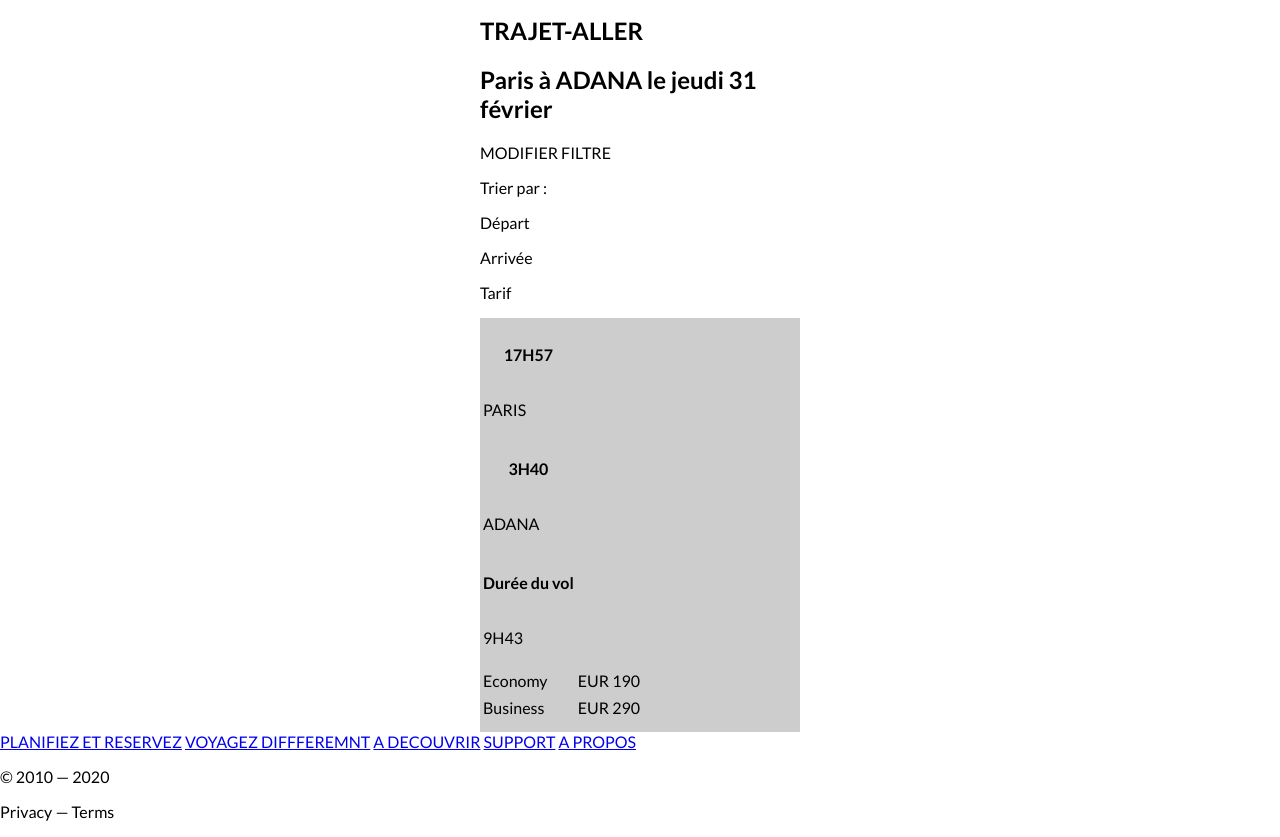
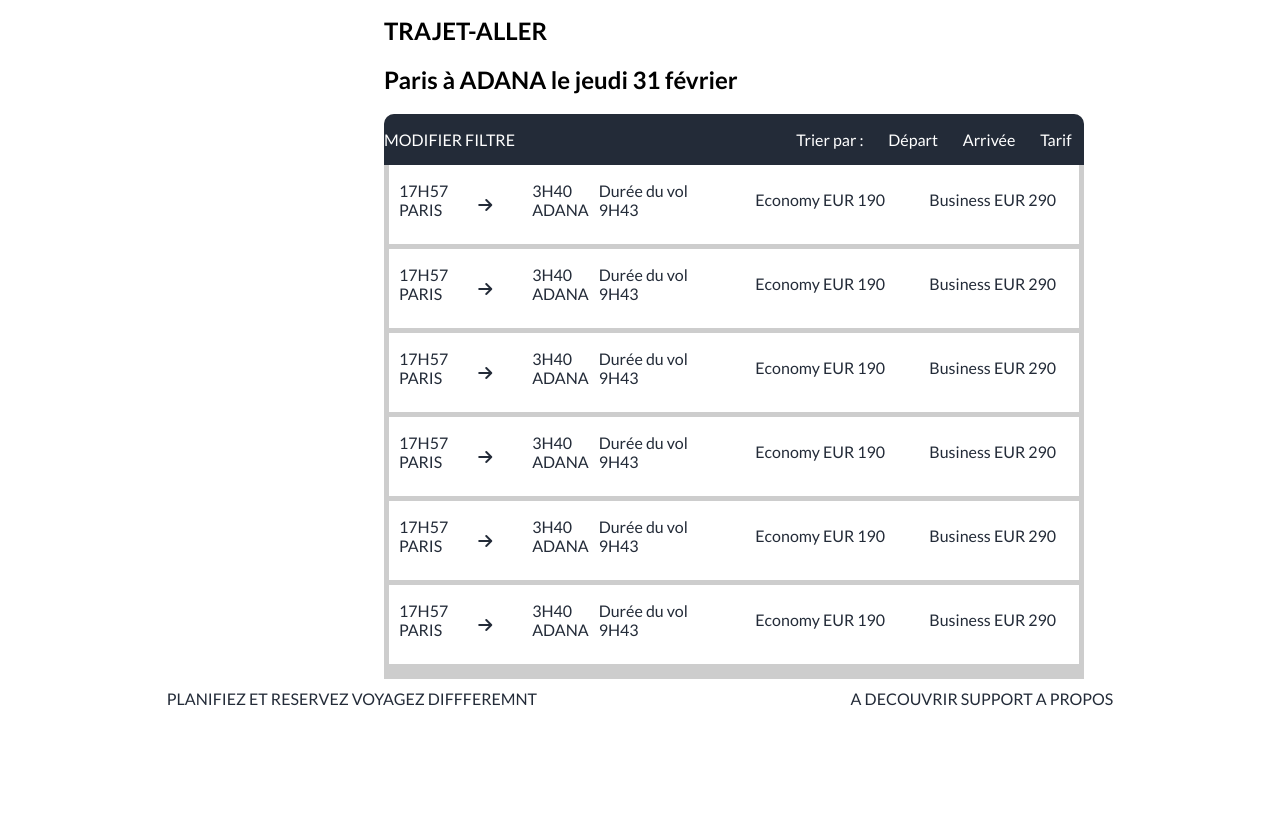
Before and after one commit to Dawson95/integration, a plain HTML site: page horaire.html in a window 1280 px wide. Shown: the part 68-905 px from the top of the page. After the commit the page ends 800 px from the top, so only its background shows below. Drawn offline with Linux system fonts and the light colour scheme.

Commit message:
second commit

```diff
--- a/css/decouvrir.css
+++ b/css/decouvrir.css
@@ -47,9 +47,10 @@ body {
 }
 
 .contenue {
+    padding: 25px;
     margin: 0 auto;
     display: flex;
-    width: 25%;
+    width: 45%;
 
 }
 .img-1{
--- a/css/horaire.css
+++ b/css/horaire.css
@@ -1,12 +1,79 @@
 .contenu {
      margin: 0 auto;
-     width: 25%;
+     width: 40%;
 
 }
+
+.horaire{
+    width:  700px;
+    height: auto;
+    background-color: #CDCDCD;
+    border-radius: 10px 10px 0 0 ;
+    padding-bottom: 10px;
+}
+
+.header{
+    border-radius: 10px 10px 0 0;
+    background-color: #232B38;
+    color: #fff;
+    display: grid;
+    grid-template-columns: 200px 200px 300px;
+    grid-area: header;
+}
+
+
+.header2 {
+    display: flex;
+    justify-content: space-around;
+}
+
+.cont{
+    width: 100%;
+
+}
+
+.cont1{
+    margin-left: 5px;
+    margin-right: 5px;
+    margin-bottom: 5px;
+
+    display: grid;
+    grid-template-columns: 50% 25% 25%;
+    color: #232B38;
+    background-color: #FFFFFF;
+}
+.icone{
+    padding: 30px;
+}
+.cont-item1 {
+
+    display: flex;
+    width: 100%;
+
+}
+.cont-item2{
+
+    padding-top: 25px;
+    text-align: center;
+}
+
+.cont-item3 {
+    padding-top: 25px;
+    text-align: center;
+}
+
+.cont-item1 p{
+    margin-left: 10px;
+}
+
 
 .contenu2{
     background-color: #CDCDCD;
 }
-.tab-down{
+@media screen and (max-width:750px) {
+    .cont1{
+
+        flex-direction: column;
+    }
 
 }
--- a/css/style.css
+++ b/css/style.css
@@ -2,6 +2,7 @@
 @import url('https://fonts.googleapis.com/css2?family=Lato:wght@100;300;400;700;900&display=swap');
 
 body{
+    box-sizing: border-box;
     margin: 0 ;
     padding: 0;
     font-family: 'Lato';
@@ -12,14 +13,28 @@ body{
     margin: auto;
 }
 
+.fas fa-search{
+    background-color: #ed3330;
+}
+
 .btn{
 
-    width: 35px;
-    height: 46px;
+    width: 40px;
+    height: 30px;
     color: #fff;
-    font-size: 30px;
+    border-radius: 5px;
+
+    font-size: 20px;
     background-color: #FC0000;
     text-decoration: none;
+    box-shadow: 0 8px 16px 0 rgba(0, 0, 0, 0.2),
+    0 6px 20px 0 rgba(0, 0, 0, 0.19);
+
+}
+
+.btn a:hover{
+    box-shadow: 0 12px 16px 0 rgba(0, 0, 0, 0.24),
+    0 17px 50px 0 rgba(0, 0, 0, 0.19);
 
 }
 .example_a {
@@ -53,10 +68,10 @@ body{
 
     }
 .search{
-    border-radius: 2px;
+    border-radius: 10px;
     position: absolute;
-    background-color: #000 ;
-    opacity: 70%;
+    background-color: #232B38;
+    opacity: 85%;
     height: 105px;
     width: 650px;
     /* margin-left: 25%;
@@ -95,14 +110,39 @@ body{
     height: 46px;
 }
 
-.contenue {
+
+.contenue{
+
     display: flex;
     margin: 0 auto;
-    width: 25%;
+    width: 60%;
+
+}
+button {
+   background-color: #ed3330;
+   border: none;
+   border-radius: 5px;
+    color: #fff;
+    text-decoration: none;
 
 }
 
-footer{
+@media screen and (max-width: 750px) {
+    .contenue{
+flex-direction: column;
+    }
+
+}
+.item{
+    padding: 10px;
+    left: 35%;
+    display: flex;
+justify-content: space-around;
+}
+
+footer a{
+
+    color: #232B38;
     text-decoration: none;
     font-size: 16px;
 }
--- a/horaire.html
+++ b/horaire.html
@@ -7,6 +7,11 @@
     <link rel="stylesheet" href="css/style.css" />
     <link rel="stylesheet" href="css/header.css" />
     <link rel="stylesheet" href="css/horaire.css" />
+    <link rel="stylesheet" href="css/footer.css" />
+    <script
+      src="https://kit.fontawesome.com/4a7b06f042.js"
+      crossorigin="anonymous"
+    ></script>
 
     <title>TURKISH AIRLINES</title>
   </head>
@@ -19,8 +24,8 @@
             <h1 class="logo">TURKISH AIRLINES</h1>
           </div>
           <div class="m-center">
-            <a href="#" class="m-link">PLANIFIEZ ET RESERVEZ</a>
-            <a href="#" class="m-link">A DECOUVRIR</a>
+            <a href="index.html" class="m-link">PLANIFIEZ ET RESERVEZ</a>
+            <a href="decouvrir.html" class="m-link">A DECOUVRIR</a>
           </div>
           <div class="m-right">
             <a href="#" class="m-link">Connexion</a>
@@ -36,112 +41,181 @@
         <h2>Paris à ADANA le jeudi 31 février</h2>
       </div>
       <div class="horaire">
+        <div class="header">
           <div class="header1">
-          <tr>
             <p>MODIFIER FILTRE</p>
-          </tr>
-          <tr>
-            <p>Trier par :</p>
-            <div class="filtre">
-              <tr>
-                <p>Départ</p>
-              </tr>
-              <tr>
-                <p>Arrivée</p>
-              </tr>
-              <tr>
-                <p>Tarif</p>
-              </tr>
           </div>
-          </tr>
+          <div></div>
+          <div class="header2">
+            <div><p>Trier par :</p></div>
+            <div><p>Départ</p></div>
+            <div><p>Arrivée</p></div>
+            <div><p>Tarif</p></div>
           </div>
-        <div class="contenu2">
-          <table class="tg">
-            <thead>
-              <tr>
-                <th class="tg-0pky">
-                  <tr>
-                    <td class="tg-0lax">
-                      <thead>
-                        <tr>
-                          <th class="tg-0lax"><p>17H57</p></th>
-                        </tr>
-                      </thead>
-                      <tbody>
-                        <tr>
-                          <td class="tg-0lax"><p>PARIS</p></td>
-                        </tr>
-                      </tbody>
-                    </td>
-                    <td class="tg-0lax">
-                      <thead>
-                        <tr>
-                          <th class="tg-0lax"><p>3H40</p></th>
-                        </tr>
-                      </thead>
-                      <tbody>
-                        <tr>
-                          <td class="tg-0lax"><p>ADANA</p></td>
-                        </tr>
-                      </tbody>
-                    </td>
-                    <td class="tg-0lax">
-                      <thead>
-                        <tr>
-                          <th class="tg-0lax"><p>Durée du vol</p></th>
-                        </tr>
-                      </thead>
-                      <tbody>
-                        <tr>
-                          <td class="tg-0lax"><p>9H43</p></td>
-                        </tr>
-                      </tbody>
-                    </td>
-                  </tr>
-                </th>
-                <th class="tg-0pky">
-                  <tr>
-                    <td class="tg-0lax">Economy</td>
-                    <td class="tg-0lax">EUR 190</td>
-                  </tr>
-                </th>
-                <th class="tg-0pky">
-                  <tr>
-                    <td class="tg-0lax">Business</td>
-                    <td class="tg-0lax">EUR 290</td>
-                  </tr>
-                </th>
-              </tr>
-            </thead>
-            <tbody>
-              <tr>
-                <td class="tg-0lax"></td>
-                <td class="tg-0lax"></td>
-                <td class="tg-0lax"></td>
-              </tr>
-              <tr>
-                <td class="tg-0lax"></td>
-                <td class="tg-0lax"></td>
-                <td class="tg-0lax"></td>
-              </tr>
-              <tr>
-                <td class="tg-0lax"></td>
-                <td class="tg-0lax"></td>
-                <td class="tg-0lax"></td>
-              </tr>
-            </tbody>
-          </table>
+        </div>
+        <div class="cont">
+          <div class="cont1">
+            <div class="cont-item1">
+              <div>
+                <p>
+                  17H57 <br />
+                  PARIS
+                </p>
+              </div>
+              <div class="icone"><i class="fas fa-arrow-right"></i></div>
+              <div>
+                <p>
+                  3H40 <br />
+                  ADANA
+                </p>
+              </div>
+              <div>
+                <p>
+                  Durée du vol <br />
+                  9H43
+                </p>
+              </div>
+            </div>
+            <div class="cont-item2">Economy EUR 190</div>
+            <div class="cont-item3">Business EUR 290</div>
+          </div>
+          <div class="cont1">
+            <div class="cont-item1">
+              <div>
+                <p>
+                  17H57 <br />
+                  PARIS
+                </p>
+              </div>
+              <div class="icone"><i class="fas fa-arrow-right"></i></div>
+              <div>
+                <p>
+                  3H40 <br />
+                  ADANA
+                </p>
+              </div>
+              <div>
+                <p>
+                  Durée du vol <br />
+                  9H43
+                </p>
+              </div>
+            </div>
+            <div class="cont-item2">Economy EUR 190</div>
+            <div class="cont-item3">Business EUR 290</div>
+          </div>
+          <div class="cont1">
+            <div class="cont-item1">
+              <div>
+                <p>
+                  17H57 <br />
+                  PARIS
+                </p>
+              </div>
+              <div class="icone"><i class="fas fa-arrow-right"></i></div>
+              <div>
+                <p>
+                  3H40 <br />
+                  ADANA
+                </p>
+              </div>
+              <div>
+                <p>
+                  Durée du vol <br />
+                  9H43
+                </p>
+              </div>
+            </div>
+            <div class="cont-item2">Economy EUR 190</div>
+            <div class="cont-item3">Business EUR 290</div>
+          </div>
+          <div class="cont1">
+            <div class="cont-item1">
+              <div>
+                <p>
+                  17H57 <br />
+                  PARIS
+                </p>
+              </div>
+              <div class="icone"><i class="fas fa-arrow-right"></i></div>
+              <div>
+                <p>
+                  3H40 <br />
+                  ADANA
+                </p>
+              </div>
+              <div>
+                <p>
+                  Durée du vol <br />
+                  9H43
+                </p>
+              </div>
+            </div>
+            <div class="cont-item2">Economy EUR 190</div>
+            <div class="cont-item3">Business EUR 290</div>
+          </div>
+          <div class="cont1">
+            <div class="cont-item1">
+              <div>
+                <p>
+                  17H57 <br />
+                  PARIS
+                </p>
+              </div>
+              <div class="icone"><i class="fas fa-arrow-right"></i></div>
+              <div>
+                <p>
+                  3H40 <br />
+                  ADANA
+                </p>
+              </div>
+              <div>
+                <p>
+                  Durée du vol <br />
+                  9H43
+                </p>
+              </div>
+            </div>
+            <div class="cont-item2">Economy EUR 190</div>
+            <div class="cont-item3">Business EUR 290</div>
+          </div>
+          <div class="cont1">
+            <div class="cont-item1">
+              <div>
+                <p>
+                  17H57 <br />
+                  PARIS
+                </p>
+              </div>
+              <div class="icone"><i class="fas fa-arrow-right"></i></div>
+              <div>
+                <p>
+                  3H40 <br />
+                  ADANA
+                </p>
+              </div>
+              <div>
+                <p>
+                  Durée du vol <br />
+                  9H43
+                </p>
+              </div>
+            </div>
+            <div class="cont-item2">Economy EUR 190</div>
+            <div class="cont-item3">Business EUR 290</div>
+          </div>
         </div>
       </div>
     </div>
   </body>
-  <footer>
+  <footer><div class="item">
+      <div class="item1">
         <a href="#">PLANIFIEZ ET RESERVEZ</a>
         <a href="#">VOYAGEZ DIFFFEREMNT</a>
+      </div>
+      <div class="item2">
         <a href="#">A DECOUVRIR</a>
         <a href="#">SUPPORT</a>
         <a href="#">A PROPOS</a>
-    <p>© 2010 — 2020</p>
-    <p>Privacy — Terms</p>
   </footer>
 </html>
```
Also changed, not shown: css/headerTestResponsive.css (added, +83 -0 lines), decouvrir.html (+13 -9 lines), horaire2.html (deleted, +0 -139 lines), index.html (+22 -12 lines), img/logo.png (deleted), img/principal.png (deleted), img/principal2.jpg (deleted), img/principal3.jpg (deleted), img/ville.png (deleted), test.png (deleted), 1 other file. Lines whose indentation alone changed are shown as unchanged.
